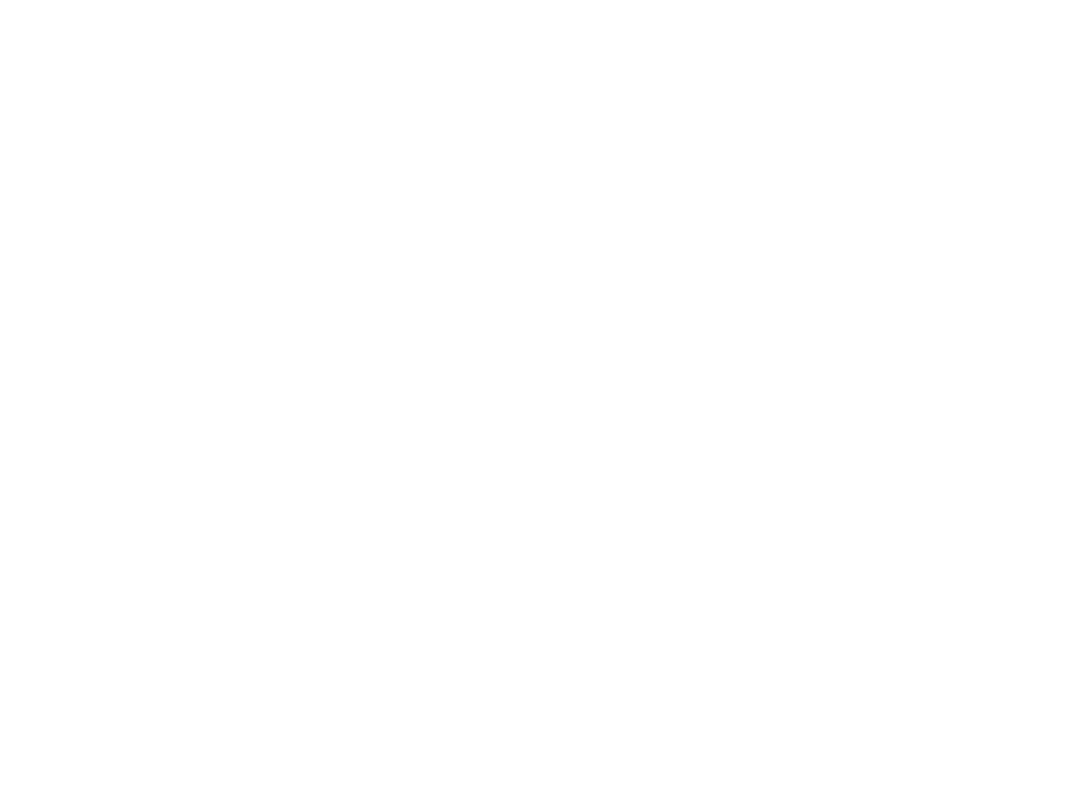
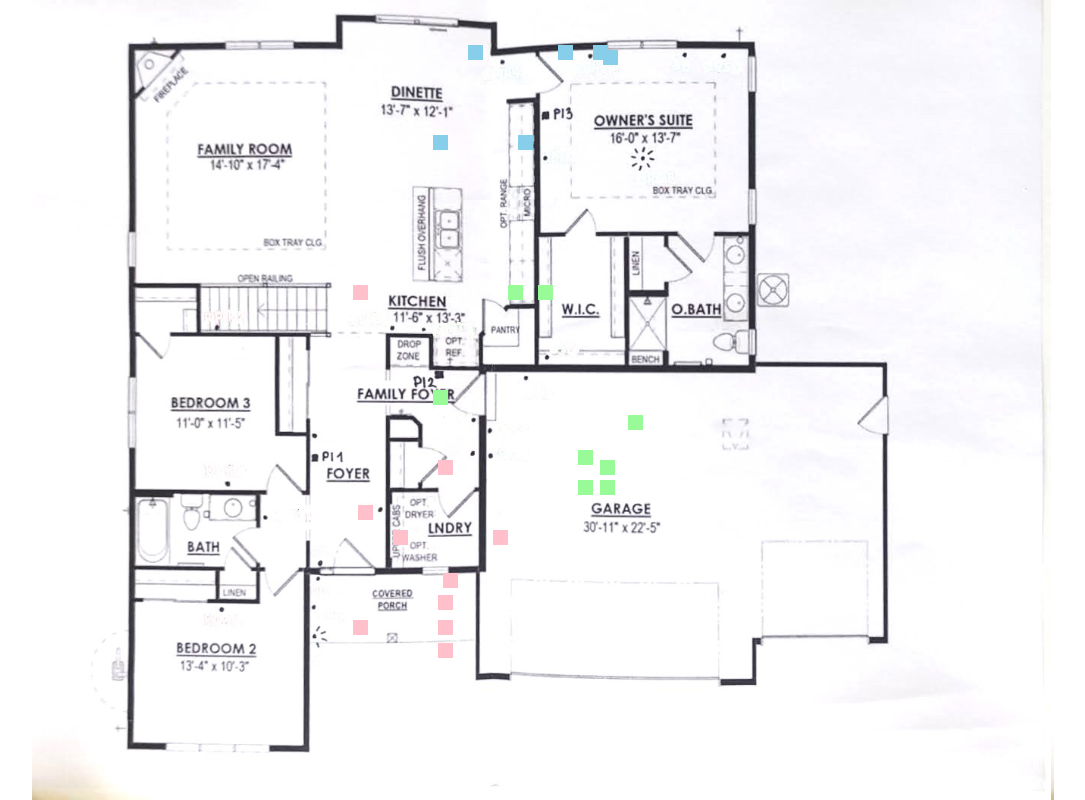
Before and after one commit to gazdicdanica/IoT_G3_tim7, an Angular app in the folder front/: page /home in a window 1280 px wide. Shown: the whole page, without its empty margins (97-1182 px from the left). Built offline with nearby package versions, Linux system fonts and the light colour scheme.

Commit message:
Implemented initial look on frontend

```diff
--- a/front/src/app/app.module.ts
+++ b/front/src/app/app.module.ts
@@ -6,6 +6,7 @@
 import { BrowserAnimationsModule } from '@angular/platform-browser/animations';
 import { DhtComponent } from './dht/dht.component';
 import { HomeComponent } from './home/home.component';
+import { MaterialModule } from 'src/infrastructure/material/material.module';
 
 @NgModule({
   declarations: [
@@ -16,7 +17,8 @@
   imports: [
     BrowserModule,
     AppRoutingModule,
-    BrowserAnimationsModule
+    BrowserAnimationsModule,
+    MaterialModule
   ],
   providers: [],
   bootstrap: [AppComponent]
--- a/front/src/app/home/home.component.css
+++ b/front/src/app/home/home.component.css
@@ -0,0 +1,183 @@
+.wrapper{
+    display: flex;
+    flex-direction: row;
+    justify-content: space-around;
+    align-items: center;
+    height: 100vh;
+}
+
+/* .col{
+    width: 25%;
+    aspect-ratio: 1/1;
+    border: 1px solid #9b27b022;
+    border-radius: 15px;
+    display: flex;
+    justify-content: center;
+    align-items: center;
+}
+
+.col:hover{
+    background-color:#9b27b034;
+    cursor: pointer;
+} */
+
+.wrapper img{
+    height: 100vh;
+}
+
+.dot{
+    width: 15px;
+    aspect-ratio: 1/1;
+    position: absolute;
+    z-index: 1;
+}
+
+.pi1{
+    background-color: pink;
+}
+
+.pi1:hover{
+    background-color: palevioletred;
+    cursor: pointer;
+}
+
+.pi2{
+    background-color: palegreen;
+}
+
+.pi2:hover{
+    background-color: limegreen;
+    cursor: pointer;
+}
+
+.pi3{
+    background-color: skyblue;
+}
+
+.pi3:hover{
+    background-color: deepskyblue;
+    cursor: pointer;
+
+}
+
+#dl{
+    bottom: 142px;
+    left: 535px;
+}
+
+#dpir1{
+    bottom: 165px;
+    left: 535px;
+}
+
+#dus1{
+    bottom: 190px;
+    left: 535px;
+}
+
+#ds1{
+    bottom: 212px;
+    left: 540px;
+}
+
+#db{
+    bottom: 255px;
+    left: 590px;
+}
+
+#dms{
+    bottom: 325px;
+    left: 535px;
+}
+
+#rpir1{
+    bottom: 255px;
+    left: 490px;
+}
+
+#rpir2{
+    top: 285px;
+    left: 450px;
+}
+
+#rdht1{
+    bottom: 165px;
+    left: 450px;
+}
+
+#rdht2{
+    bottom: 280px;
+    left: 455px;
+}
+
+
+#ds2{
+    bottom: 335px;
+    left: 675px;
+}
+
+#dus2{
+    bottom: 325px;
+    left: 697px;
+}
+
+#glcd{
+    bottom: 305px;
+    left: 675px;
+}
+
+#gdht{
+    bottom: 305px;
+    left: 697px;
+}
+
+#gsg{
+    bottom: 395px;
+    right: 735px;
+}
+
+#dpir2{
+    bottom: 370px;
+    left: 725px;
+}
+
+#rpir3{
+    top: 285px;
+    left: 605px;
+}
+
+#rdht3{
+    top: 285px;
+    left: 635px;
+}
+
+
+#rpir4{
+    top: 50px;
+    left: 700px;
+}
+
+#rdht4{
+    top: 45px;
+    right: 700px;
+}
+
+#bb{
+    top: 45px;
+    right: 610px;
+}
+
+#b4sd{
+    top: 45px;
+    right: 575px;
+}
+
+#bir{
+    right: 735px;
+    top: 135px;
+}
+
+#brgb{
+    right: 650px;
+    top: 135px;
+}
--- a/front/src/app/home/home.component.html
+++ b/front/src/app/home/home.component.html
@@ -1 +1,36 @@
-<iframe src="http://localhost:3000/d-solo/e5980d3e-30ee-4852-bf7b-9cedf4a39956/iot?orgId=1&from=1703020988505&to=1703021925539&panelId=3" width="450" height="200" frameborder="0"></iframe>
+
+<div class="wrapper">
+    <img src="../../assets/unnamed.jpg">
+
+    <!-- PI1 -->
+    <div class="dot pi1" id="dl" matTooltip="Door Light"></div>
+    <div class="dot pi1" id="dpir1" matTooltip="Door Motion Sensor 1"></div>
+    <div class="dot pi1" id="dus1" matTooltip="Door Ultrasonic Sensor 1"></div>
+    <div class="dot pi1" id="ds1" matTooltip="Door Sensor 1"></div>
+    <div class="dot pi1" id="db" matTooltip="Door Buzzer"></div>
+    <div class="dot pi1" id="dms" matTooltip="Door Membrane Switch"></div>
+    <div class="dot pi1" id="rpir1" matTooltip="Room PIR 1"></div>
+    <div class="dot pi1" id="rpir2" matTooltip="Room PIR 2"></div>
+    <div class="dot pi1" id="rdht1" matTooltip="Room DHT 1"></div>
+    <div class="dot pi1" id="rdht2" matTooltip="Room DHT 2"></div>
+
+    <!-- PI2 -->
+    <div class="dot pi2" id="ds2" matTooltip="Door Sensor 2"></div>
+    <div class="dot pi2" id="dus2" matTooltip="Door Ultrasonic Sensor 2"></div>
+    <div class="dot pi2" id="dpir2" matTooltip="Door Motion Sensor 2"></div>
+    <div class="dot pi2" id="gdht" matTooltip="Garage DHT"></div>
+    <div class="dot pi2" id="glcd" matTooltip="Garage LCD"></div>
+    <div class="dot pi2" id="gsg" matTooltip="Gun Safe Gyro"></div>
+    <div class="dot pi2" id="rdht3" matTooltip="Room DHT 3"></div>
+    <div class="dot pi2" id="rpir3" matTooltip="Room PIR 3"></div>
+
+    <!-- PI3 -->
+    <div class="dot pi3" id="brgb" matTooltip="Bedroom RGB"></div>
+    <div class="dot pi3" id="bir" matTooltip="Bedroom Infrared"></div>
+    <div class="dot pi3" id="b4sd" matTooltip="Clock"></div>
+    <div class="dot pi3" id="bb" matTooltip="Bedroom Buzzer"></div>
+    <div class="dot pi3" id="rdht4" matTooltip="Room DHT 4"></div>
+    <div class="dot pi3" id="rpir4" matTooltip="Room PIR 4"></div>
+
+</div>
+<!-- <iframe src="http://localhost:3000/d-solo/e5980d3e-30ee-4852-bf7b-9cedf4a39956/iot?orgId=1&from=1704307979094&to=1704308879094&panelId=3" width="450" height="200" frameborder="0"></iframe> -->
```
Also changed, not shown: front/src/infrastructure/material/material.module.ts (added, +91 -0 lines), front/src/assets/unnamed.jpg (added).
